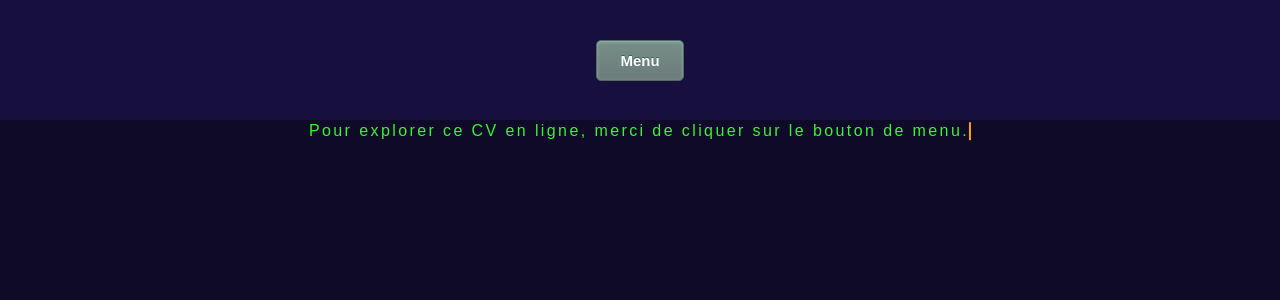
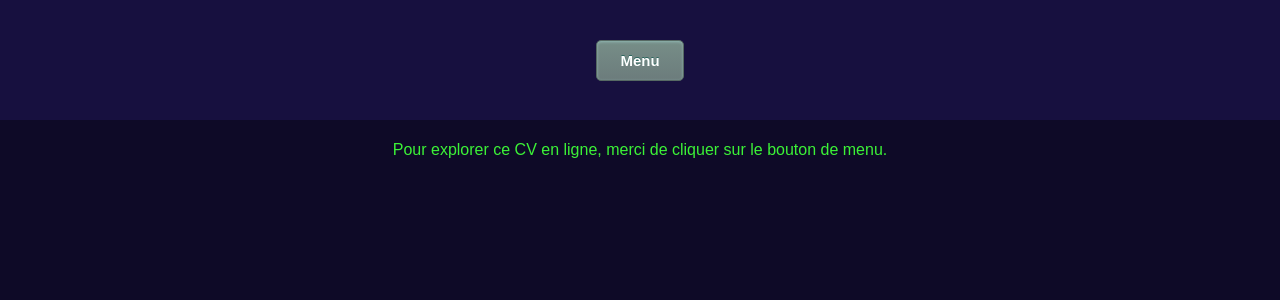
Before and after one commit to vbenoit/online-cv, a React (Create React App) app: page / in a window 1280 px wide. Shown: the top 300 px of the page. Built offline with nearby package versions, Linux system fonts and the light colour scheme.

Commit message:
feat: animation line after line

```diff
--- a/src/MainContent.js
+++ b/src/MainContent.js
@@ -1,4 +1,4 @@
-import React from 'react';
+import React, {useState} from 'react';
 import './MainContent.css';
 import TypeWriterDiv from './TypeWriterDiv';
 
@@ -6,10 +6,39 @@ import {texts} from './Texts';
 
 export default function MainContent(props) {
 
-    console.log(texts[props.type][props.lang]);
+    const lines = texts[props.type][props.lang];
 
-    const content =
-        texts[props.type][props.lang].map( (text) => <TypeWriterDiv key={text.key} text={text.value} /> );
+    const [content, setContent] = useState();
+    //const [lineIndex, setLineIndex] = useState(1);
+    const [pristine, setPristine] = useState(true);
+    const [previousType, setPreviousType] = useState("");
+
+    if ( props.type !== previousType ) {
+        setPristine(true);
+        setPreviousType(props.type);
+    }
+
+    function appendElements( lineIndex ) {
+
+        setPristine(false);
+
+        if ( lineIndex < lines.length ){
+            lineIndex ++;
+        }
+
+        setContent(
+            lines.slice(0,lineIndex).map(
+                (text) =>
+                    <TypeWriterDiv
+                        divClass="typewriter"
+                        lineIndex={lineIndex} appendElements={appendElements}
+                        key={text.key} text={text.value} /> )
+        )
+    }
+
+    if (pristine) {
+        appendElements(0);
+    }
 
     return (
         content
--- a/src/TypeWriterDiv.css
+++ b/src/TypeWriterDiv.css
@@ -8,7 +8,7 @@
     margin: 0 auto; /* Gives that scrolling effect as the typing happens */
     letter-spacing: .15em; /* Adjust as needed */
     animation:
-      typing 3.5s steps(40, end),
+      typing 2s steps(10, end),
       blink-caret .75s step-end infinite;
   }
 
--- a/src/TypeWriterDiv.js
+++ b/src/TypeWriterDiv.js
@@ -1,10 +1,21 @@
-import React from 'react';
+import React, { useState } from 'react';
 import './TypeWriterDiv.css';
 
 export default function TypeWriterDiv(props) {
 
+    let classRemoved = false;
+    const [divClass, setDivClass] = useState( props.divClass );
+
+    function removeClass(){
+        if (!classRemoved) {
+            setDivClass("");
+            classRemoved = true;
+        }
+        props.appendElements(props.lineIndex);
+    }
+
     return (
-        <div className="typewriter">
+        <div onAnimationEnd={removeClass} className={divClass} >
             <p>{props.text}</p>
         </div>
     );
```
